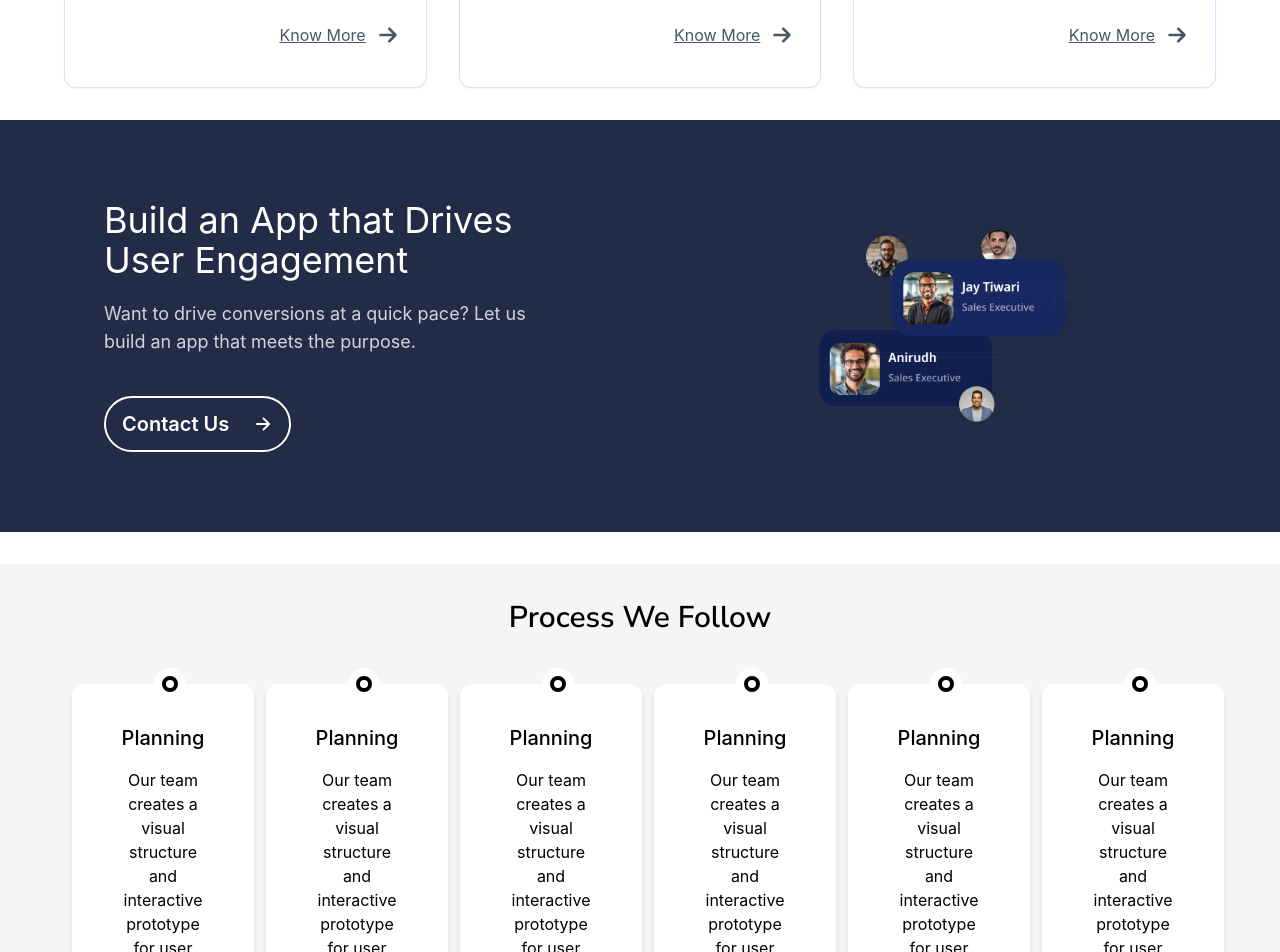
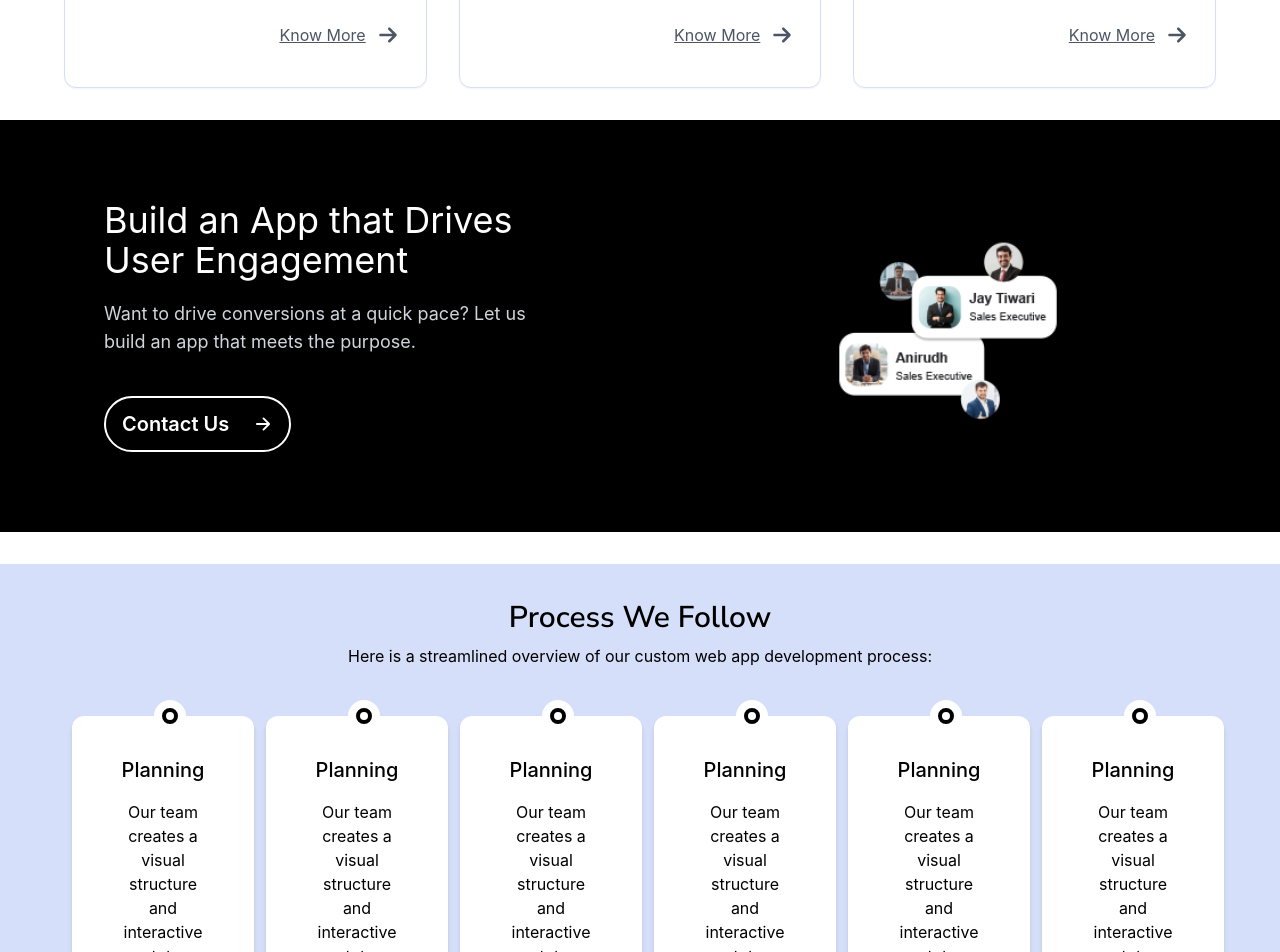
Before and after one commit to kdidrees/qurilo-network, a React (Create React App) app: page / in a window 1280 px wide. Shown: the part 2620-3572 px from the top of the page. Built offline with nearby package versions, Linux system fonts and the light colour scheme.

Commit message:
update in contactsection , developmentprocess, contactsectoin and technologiessection

```diff
--- a/src/components/ContactSection.jsx
+++ b/src/components/ContactSection.jsx
@@ -1,10 +1,10 @@
 import React from "react";
 import ContactButton from "./buttons/ContactButton";
-import contactImage from "../assets/Images/appdevelopment/contactimg.webp"
+import contactImage from "../assets/Images/appdevelopment/images/contactimg.png"
 const ContactSection = (  ) => {
   return (
     <section>
-      <div className="w-full py-20 my-8 px-6  bg-secondary-100 bg-[#232c47] text-white grid grid-cols-1 lg:grid-cols-2 gap-20 lg:gap-0">
+      <div className="w-full py-20 my-8 px-6  bg-secondary-100 bg-black text-white grid grid-cols-1 lg:grid-cols-2 gap-20 lg:gap-0">
         <div className="flex items-center gap-5 flex-col lg:items-start lg:px-20">
           <h1 className="text-4xl text-center lg:text-start">
           Build an App that Drives User Engagement
--- a/src/components/process/DevelopmentProcess.jsx
+++ b/src/components/process/DevelopmentProcess.jsx
@@ -4,10 +4,15 @@ import { DevelopmentProcessData } from "../../data/applicationDevelopment";
 const DevelomentProcess = () => {
   return (
     <>
-      <div className="w-full pt-5 pb-9 bg-[#f5f5f5]">
-      <div className=" text-black md:text-3xl text-xl md:mt-4 font-sans font-semibold text-center">
-              Process We Follow
-            </div>
+      <div className="w-full pt-5 pb-9 bg-second">
+        <div className=" text-black md:text-3xl text-xl md:mt-4 font-sans font-semibold text-center">
+          Process We Follow
+        </div>
+
+        <p className="text-center mt-2">
+          Here is a streamlined overview of our custom web app development
+          process:
+        </p>
 
         <div className="grid grid-cols-1  md:grid-cols-2 lg:grid-cols-6 gap-3 mx-16 md:mt-4 mt-8">
           {DevelopmentProcessData.map((devdata) => {
@@ -22,7 +27,6 @@ const DevelomentProcess = () => {
                   </div>
                   <h1 className="text-xl font-medium my-4">Planning</h1>
                   <p className="md:text-base text-center">{devdata.desc}</p>
-
                 </div>
               </>
             );
--- a/src/container/TechnologiesSection.jsx
+++ b/src/container/TechnologiesSection.jsx
@@ -8,6 +8,7 @@ const TechnologiesSection = () => {
     <section>
       <div className="flex flex-col items-center px-6 lg:px-20 py-16 gap-10 lg:gap-20">
         {/* <Heading heading="CRM Technologies We Use" /> */}
+
         <div className="grid grid-cols-1  md:grid-cols-2 lg:grid-cols-3 gap-5 lg:gap-10">
           {technologiesData.map((tech, i) => (
             <TechnologyCard key={i} tech={tech} />
```
Also changed, not shown: src/assets/Images/appdevelopment/images/contactimg.png (added).
